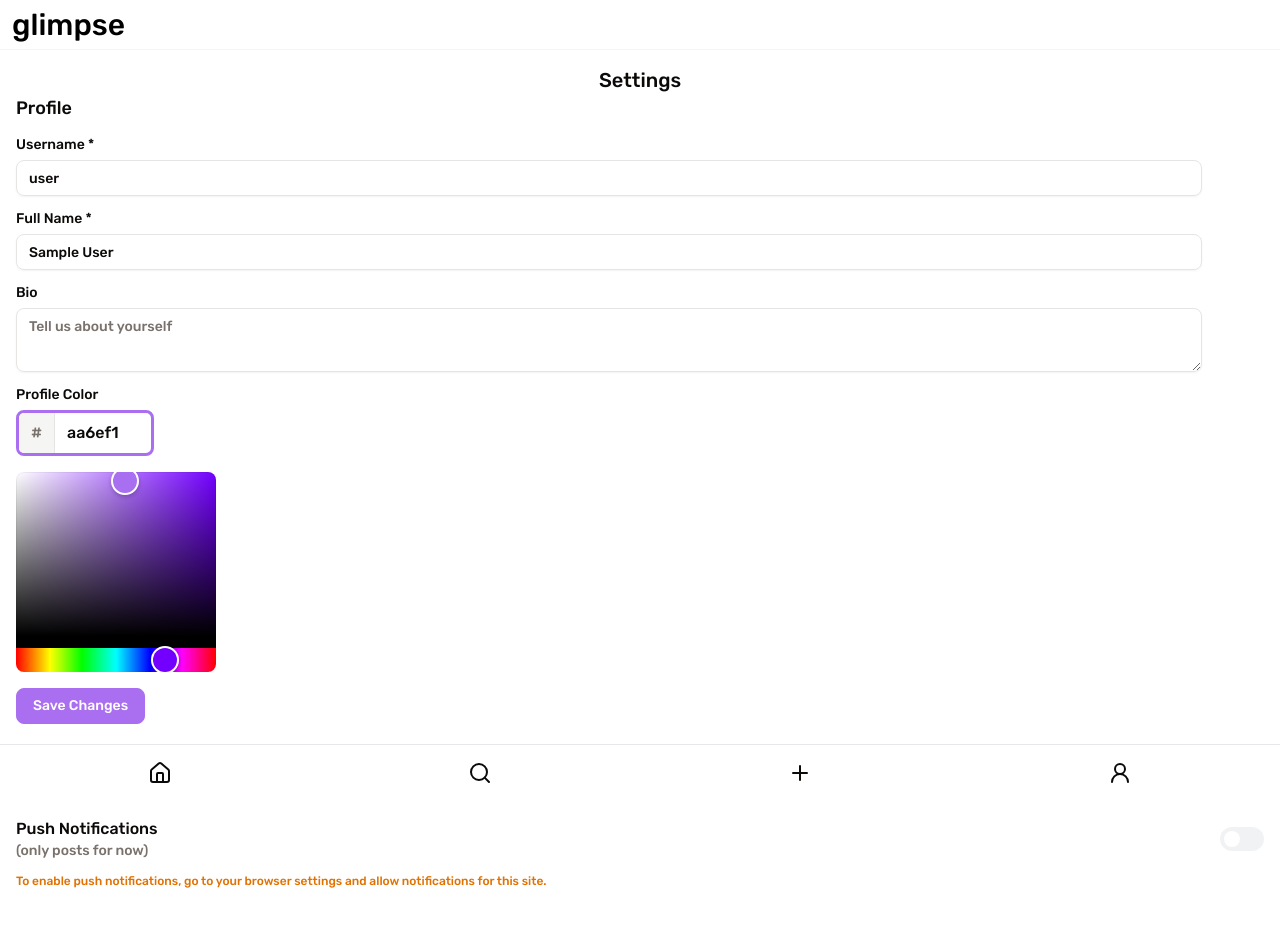
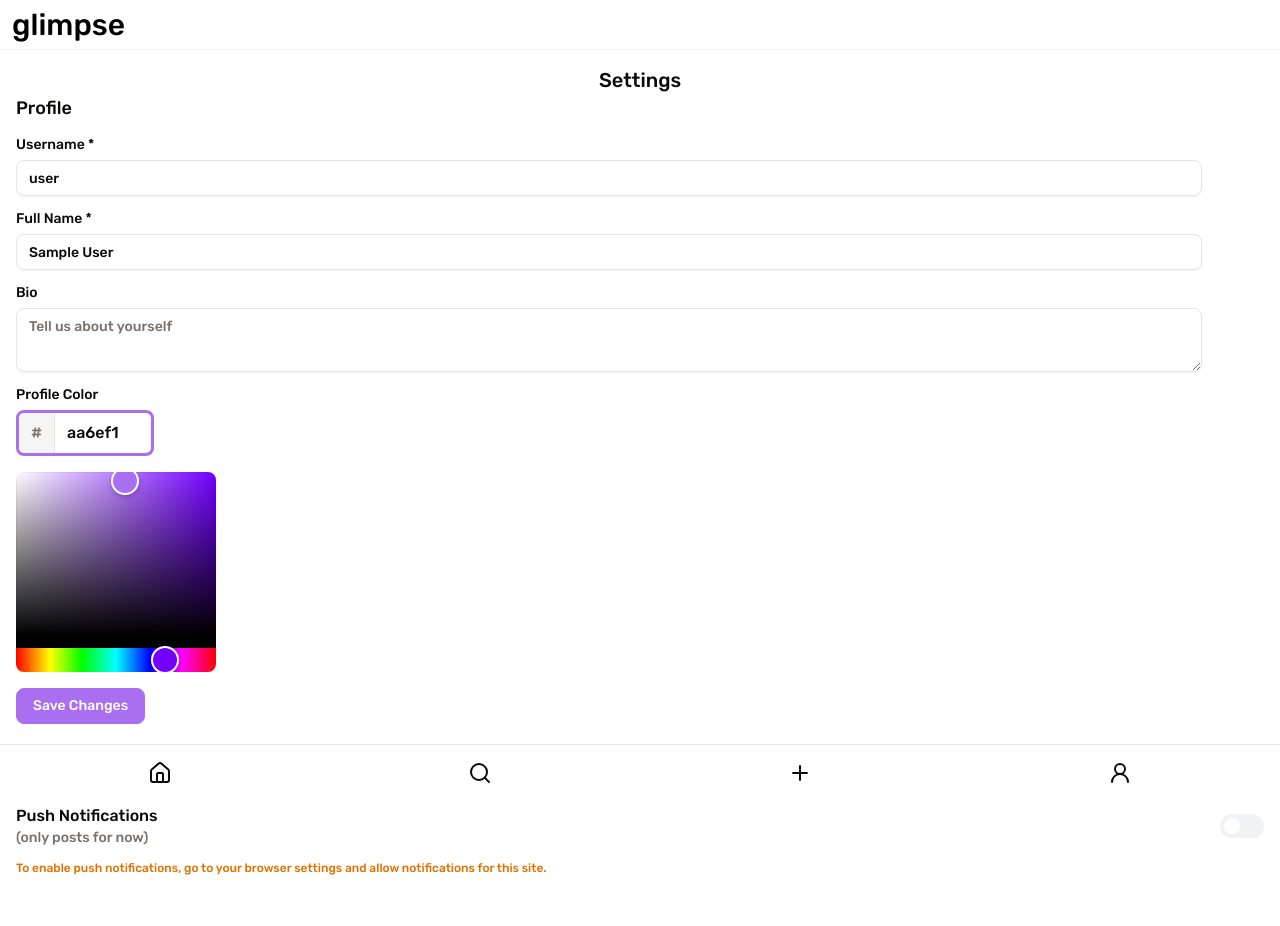
Before and after one commit to hex248/glimpse, a Next.js app: page /settings in a window 1280 px wide. Shown: the top 926 px of the page. Built offline with nearby package versions, Linux system fonts and the light colour scheme; no server answers; sample sign-in values are in the browser's storage.

Commit message:
reduced division between settings

```diff
--- a/src/app/settings/page.tsx
+++ b/src/app/settings/page.tsx
@@ -21,7 +21,7 @@ export default function ProfilePage() {
                     <ProfileForm startReadOnly={false} />
                 </div>
 
-                <div className="border-t pt-6">
+                <div className="pt-3">
                     <h2 className="text-lg font-medium mb-4">Notifications</h2>
                     <PushNotificationToggle />
                 </div>
```
Also changed, not shown: src/components/PushNotificationToggle.tsx (+10 -2 lines).
